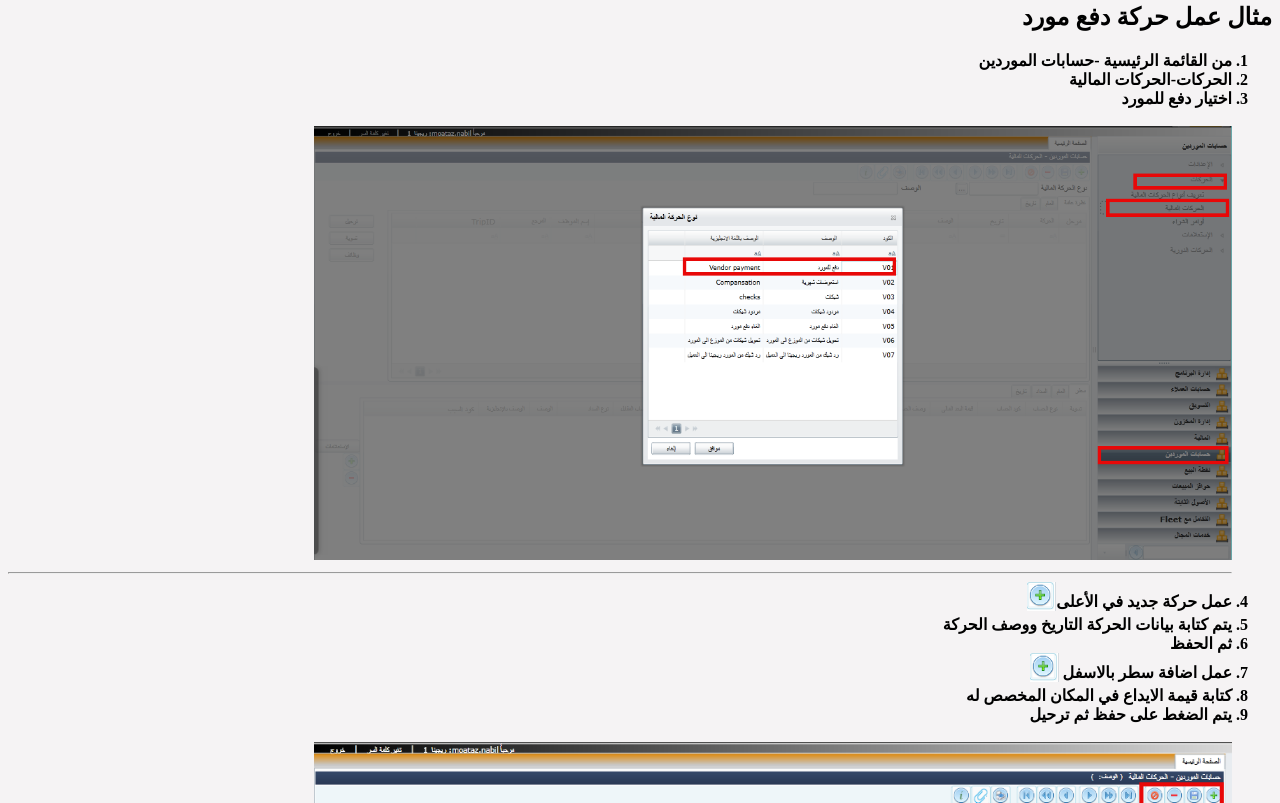
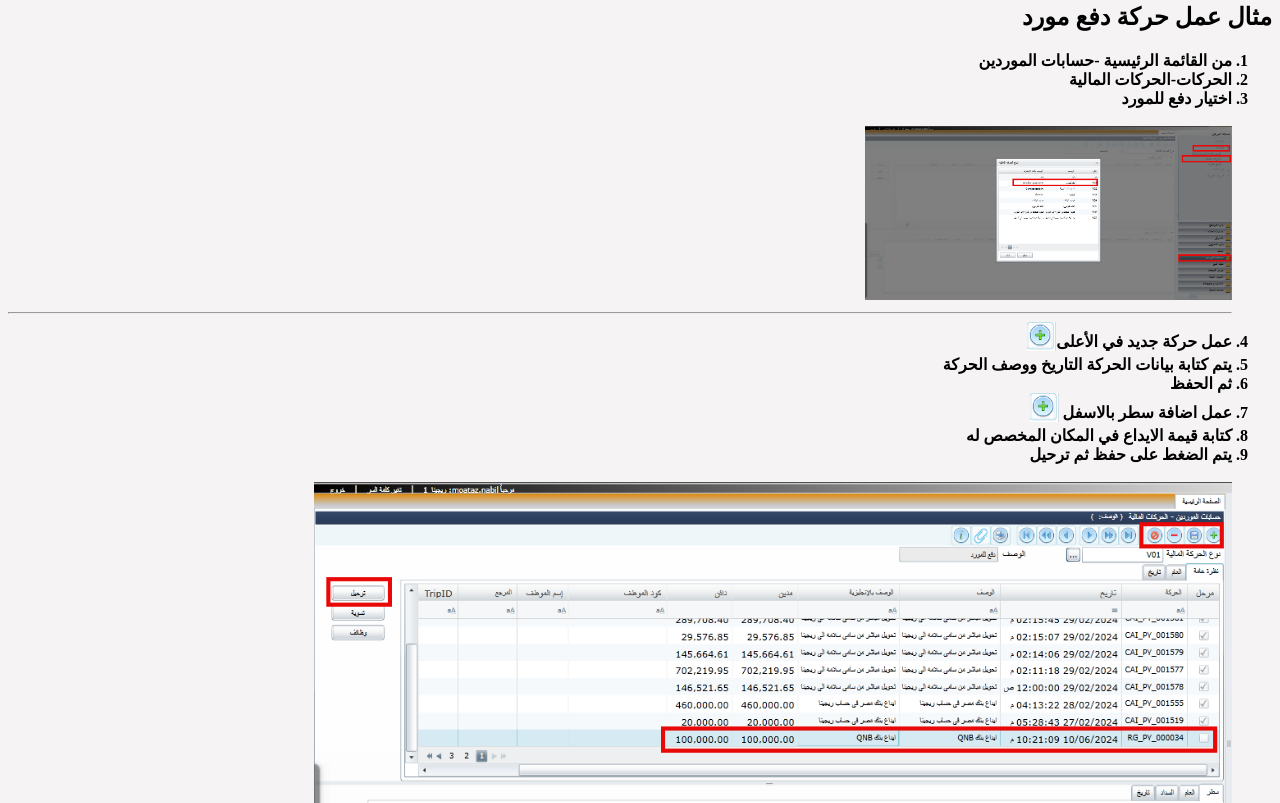
Before and after one commit to msakkoury/reginatest, a plain HTML site: page vendor_pay.html in a window 1280 px wide. Shown: the part 1217-2020 px from the top of the page. Drawn offline with Linux system fonts and the light colour scheme.

Commit message:
Update vendor_pay.html

```diff
--- a/vendor_pay.html
+++ b/vendor_pay.html
@@ -33,7 +33,7 @@
             <li>من القائمة الرئيسية -حسابات الموردين</li>
             <li>الحركات-الحركات المالية</li>
             <li>اختيار دفع للمورد</li><br>
-            <img src="img/vp2.png" alt="so" class="respon">
+            <img src="img/vp2.png" alt="so" class="med">
             <hr>
             <li>عمل حركة جديد في الأعلى<sub><img src="img/picon.png" width="" height="" alt="picon"></sub></li>
             <li>يتم كتابة بيانات الحركة التاريخ ووصف الحركة</li>
```
